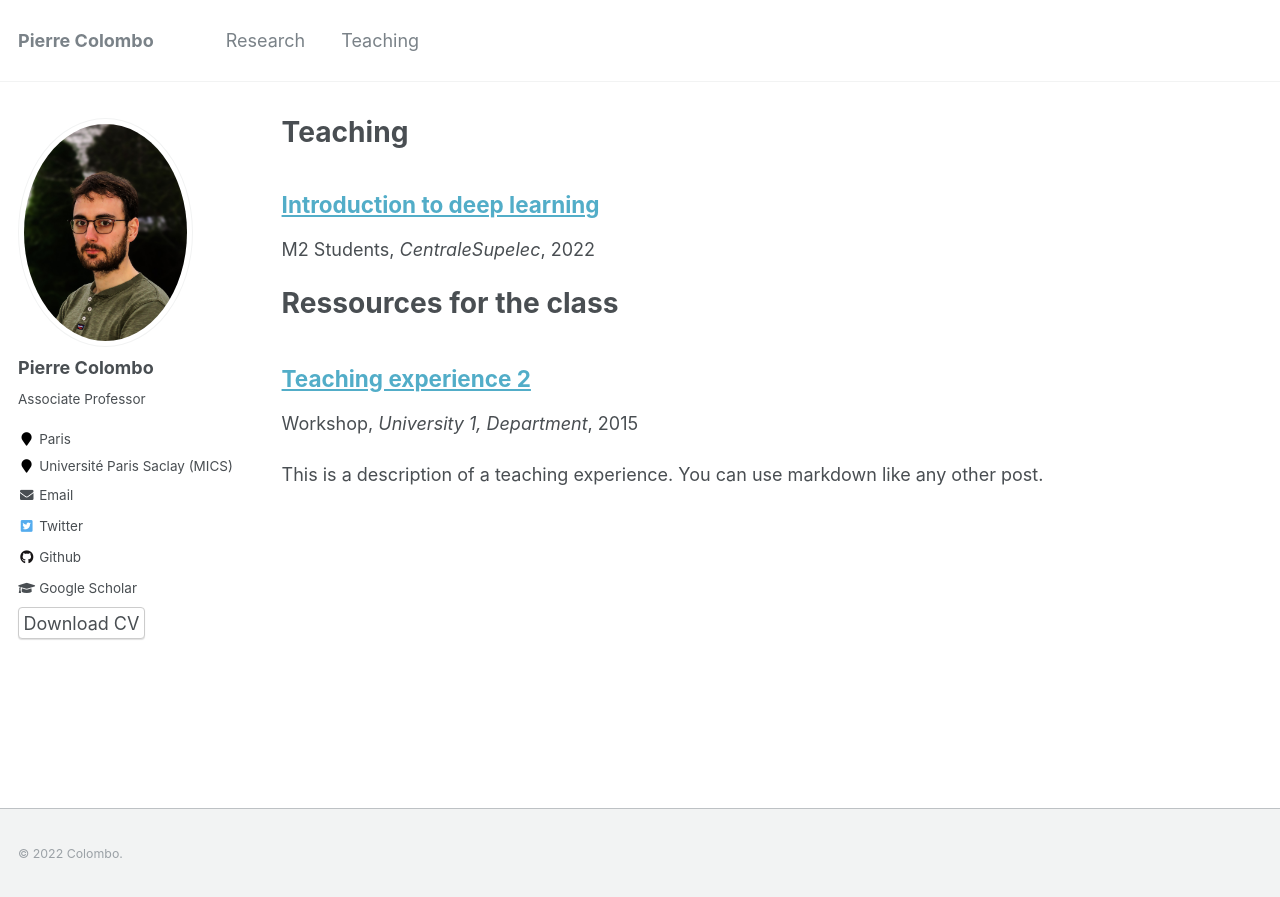
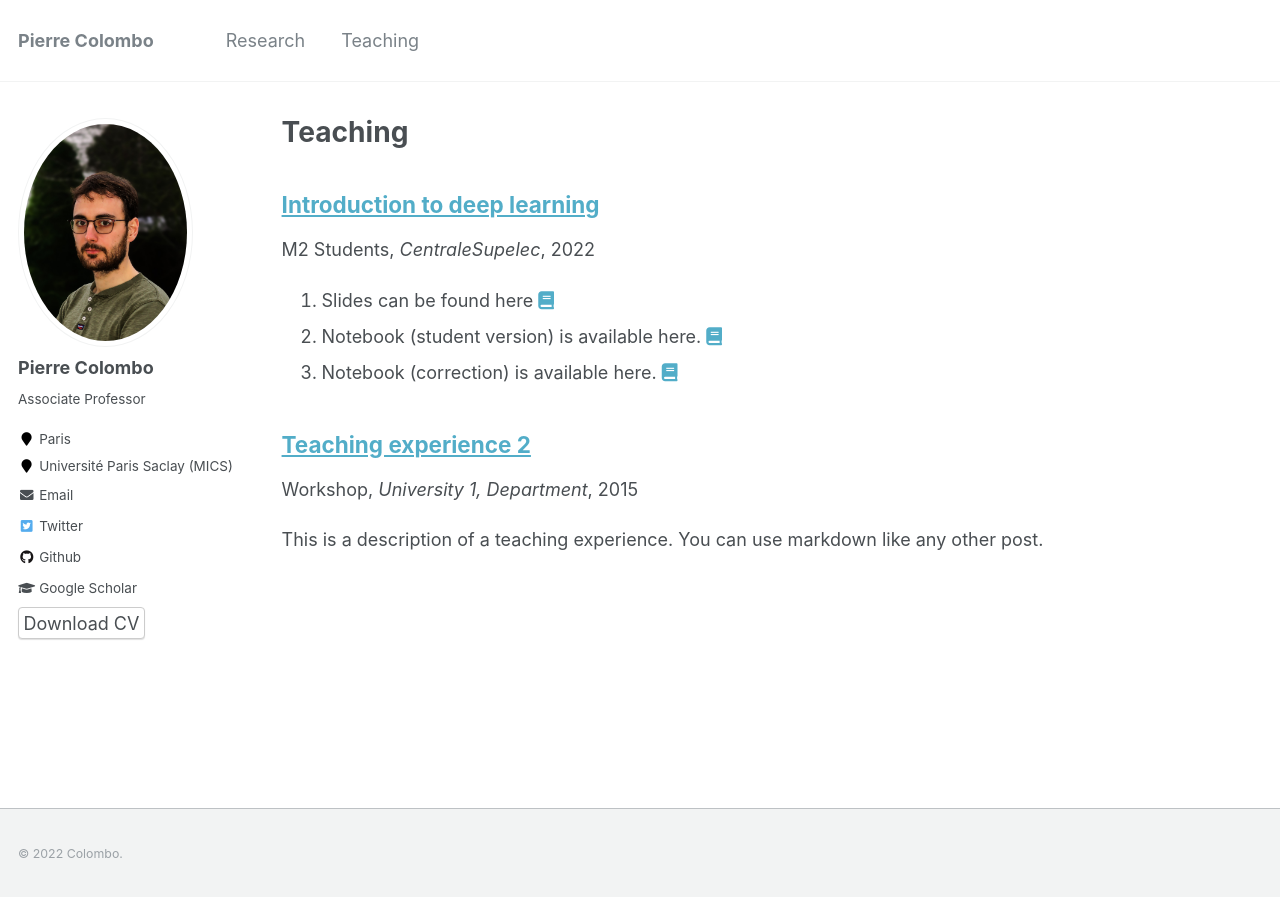
Before and after one commit to PierreColombo/PierreColombo.github.io, a Jekyll site: the page built from _pages/teaching_old.html, in a window 1280 px wide. Shown: the top 897 px of the page. Built offline with Jekyll 4.4.1, drawn with Linux system fonts in a browser that asks for light colours.

```diff
--- a/_teaching/2022-introduction-deep-learning.md
+++ b/_teaching/2022-introduction-deep-learning.md
@@ -2,15 +2,10 @@
 title: "Introduction to deep learning"
 collection: teaching
 type: "M2 Students"
-permalink: /teaching/2022-introduction-deep-learning
 venue: "CentraleSupelec"
 date: 2022-11-14
 location: "Saclay, France"
 ---
-
-
-Ressources for the class
-======
 
 1. Slides can be found
        here <a href="https://pierrecolombo.github.io//introduction_deep_learning/pdf_class.pdf" download><i class="fas fa-book"> </i></a>
```
